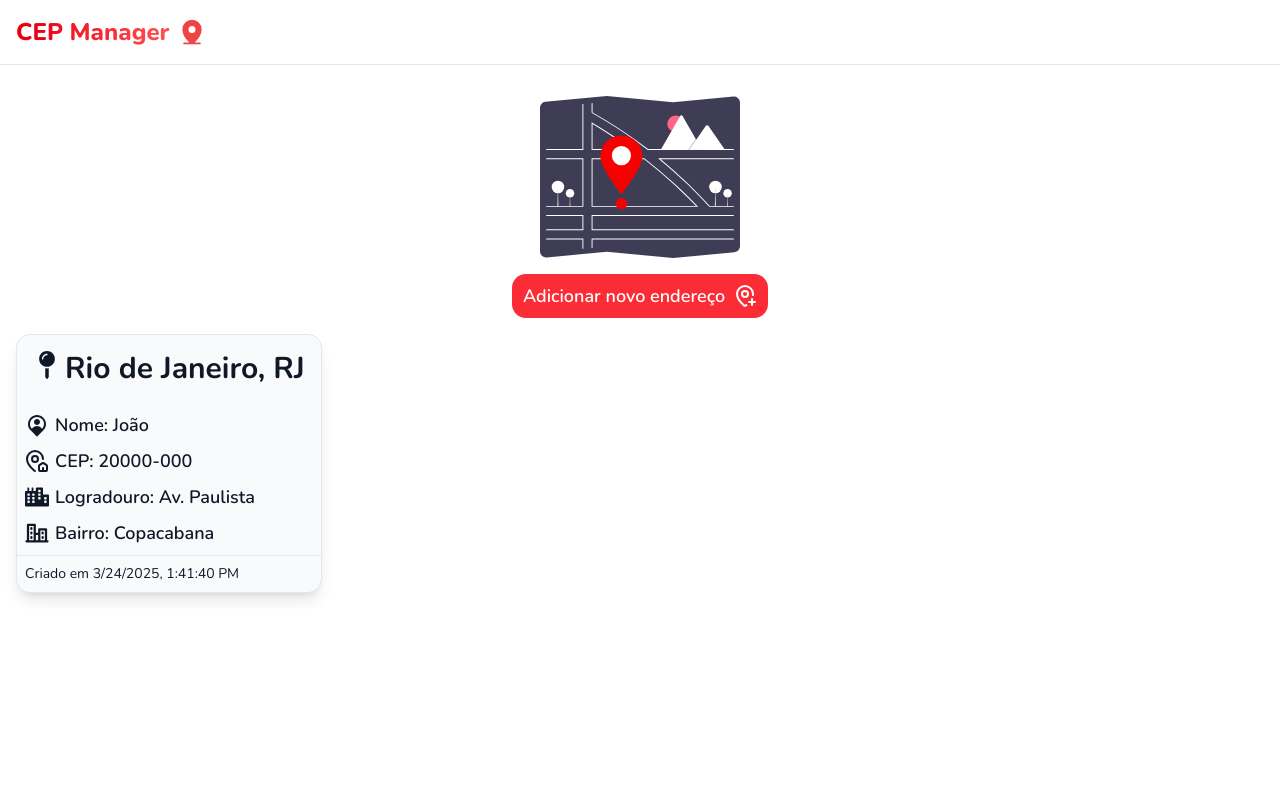
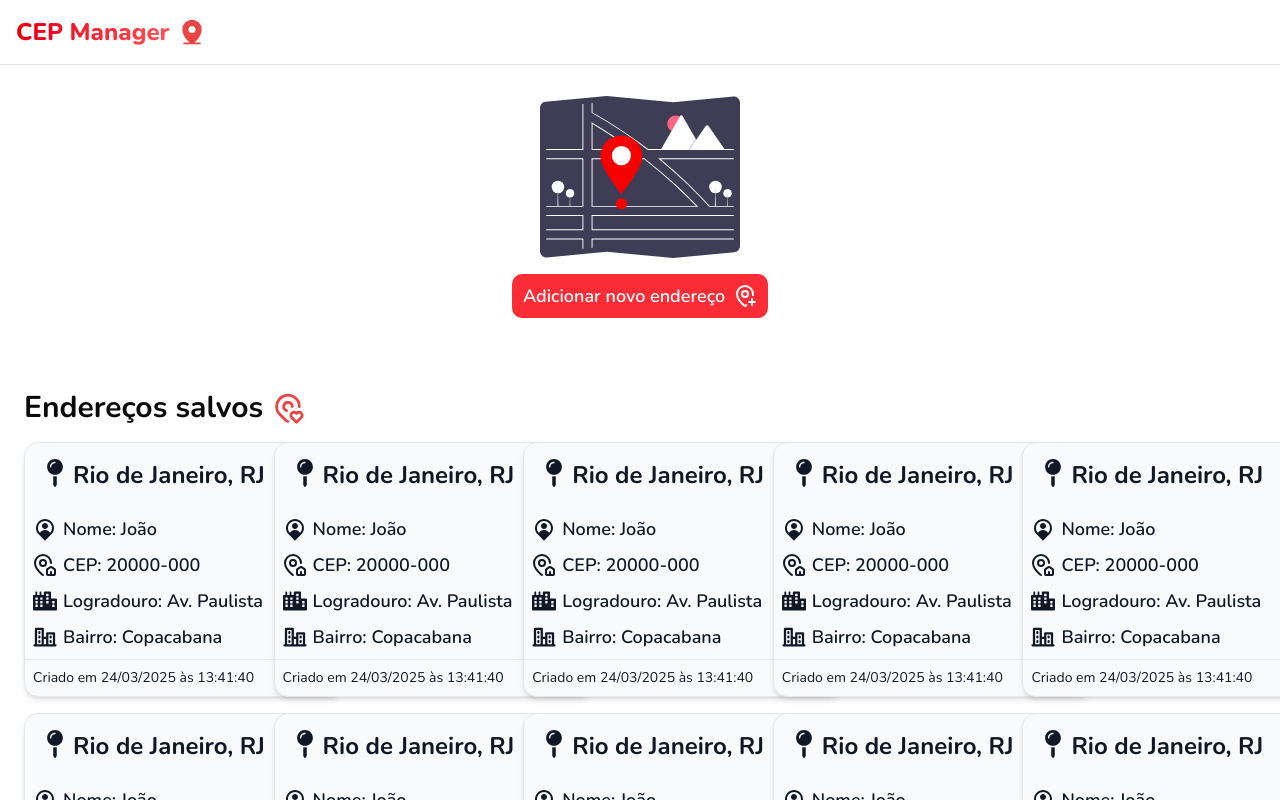
Before and after one commit to vIctorAlexandre2005/cep-manager-react, a Next.js app: page / in a window 1280 px wide. Shown: the top 800 px of the page. Built offline with nearby package versions, Linux system fonts and the light colour scheme.

Commit message:
styles: grade de cards

```diff
--- a/src/components/Cards/index.tsx
+++ b/src/components/Cards/index.tsx
@@ -1,3 +1,4 @@
+import { useEffect } from "react";
 import { FaCity, FaHouseUser, FaMapPin } from "react-icons/fa";
 import { HiMiniMapPin } from "react-icons/hi2";
 import { LuMapPinHouse } from "react-icons/lu";
@@ -6,11 +7,11 @@
 
 export function DataCard() {
   return (
-    <div className="card h-auto shadow-lg duration-300 transition ease-in-out hover:scale-105 cursor-pointer border border-gray-200 text-gray-900 rounded-xl hover:bg-gradient-to-r from-red-600 to-rose-600 hover:text-white bg-gray-50">
+    <div className="card w-xs min-h-auto shadow-md duration-200 transition ease-in-out hover:scale-105 cursor-pointer border border-gray-200 text-gray-900 rounded-xl hover:bg-gradient-to-r from-red-600 to-rose-600 hover:text-white bg-gray-50">
       <header className="card-header p-4">
         <div className="card-title flex gap-1">
           <FaMapPin size={28} />
-          <h2 className="font-bold text-3xl flex gap-2 items-center">
+          <h2 className="font-bold text-2xl flex gap-2 items-center">
             Rio de Janeiro, RJ
           </h2>
         </div>
@@ -38,7 +39,8 @@
       <footer className="border-t border-gray-200">
         <div>
           <h1 className="text-sm p-2 rounded-md">
-            Criado em {new Date().toLocaleString()}
+            Criado em {new Date().toLocaleDateString("pt-BR")} às{" "}
+            {new Date().toLocaleTimeString("pt-BR")}
           </h1>
         </div>
       </footer>
--- a/src/components/Layout/header/index.tsx
+++ b/src/components/Layout/header/index.tsx
@@ -3,7 +3,7 @@
 
 export function Header() {
   return (
-    <div className="w-full fixed backdrop-blur-xl p-4 flex justify-between border-b border-gray-200">
+    <div className="w-full z-50 fixed backdrop-blur-xl p-4 flex justify-between border-b border-gray-200">
       <div className="flex gap-2 items-center font-semibold bg-gradient-to-r from-red-600 via-red-500 to-red-400 bg-clip-text text-transparent">
         <h1 className="text-2xl font-extrabold">CEP Manager</h1>
         <PiMapPinLineFill size={28} color="rgb(239 68 70)" />
--- a/src/pages/index.tsx
+++ b/src/pages/index.tsx
@@ -4,6 +4,7 @@
 import { BsPlusCircle, BsPlusCircleFill } from "react-icons/bs";
 import { HiMiniMapPin } from "react-icons/hi2";
 import { LuMapPin, LuMapPinHouse, LuMapPinPlus } from "react-icons/lu";
+import { TbMapPinHeart } from "react-icons/tb";
 
 export default function Home() {
   return (
@@ -11,14 +12,32 @@
       <div className="flex justify-center items-center flex-col gap-4">
         <Image src="/map.svg" alt="Imagem do mapa" width={200} height={200} />
         <ButtonComponent
-          className="bg-red-500 rounded-xl p-2 text-lg text-white font-semibold w-1/5"
+          className="bg-red-500 rounded-lg p-2 text-lg text-white font-semibold w-1/5"
           text="Adicionar novo endereço"
           icon={<LuMapPinPlus size={24} />}
         />
       </div>
 
-      <div className="flex justify-start p-4">
-        <DataCard />
+      <div className="flex flex-col w-full mt-12 p-6 justify-center">
+        <h1 className="font-bold mb-4 flex gap-2 text-3xl items-center">
+          Endereços salvos
+          <TbMapPinHeart size={34} color="rgb(239 68 70)" />
+        </h1>
+        <div className="w-auto grid grid-cols-5 gap-4">
+          <DataCard />
+          <DataCard />
+          <DataCard />
+          <DataCard />
+          <DataCard />
+          <DataCard />
+          <DataCard />
+          <DataCard />
+          <DataCard />
+          <DataCard />
+          <DataCard />
+          <DataCard />
+          <DataCard />
+        </div>
       </div>
     </div>
   );
```
